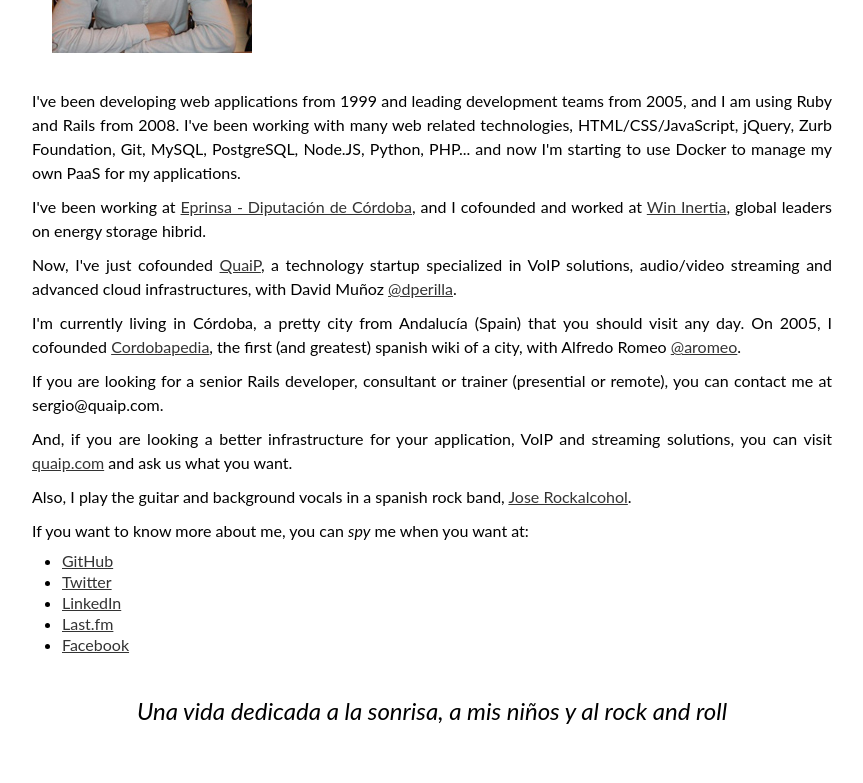
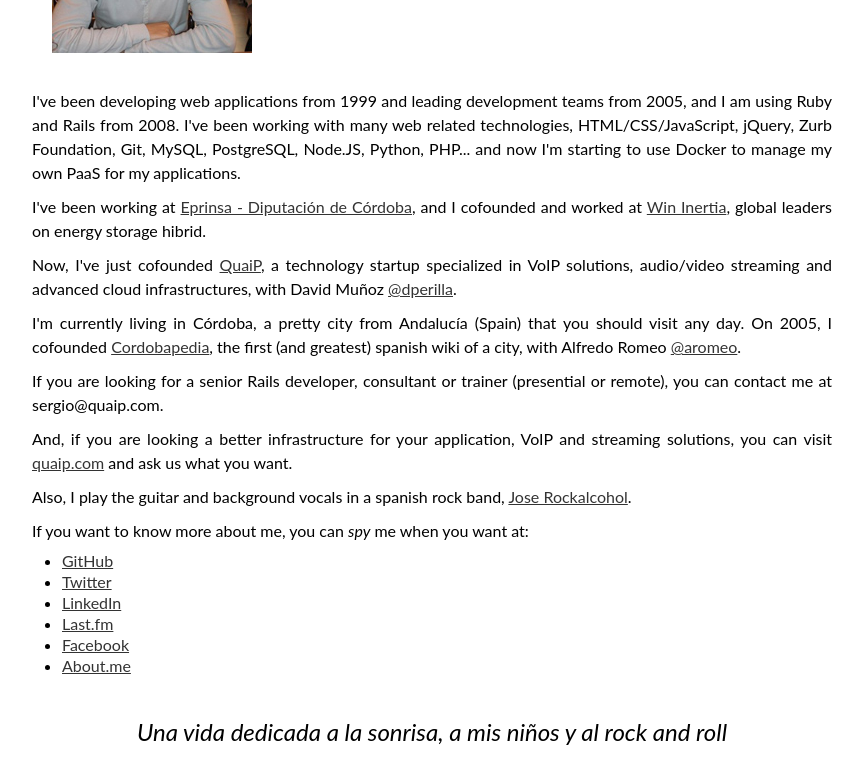
Before and after one commit to sergiogomez/personal-website, a plain HTML site: page index.html in a window 1280 px wide. Shown: the part 187-970 px from the top of the page, without its empty margins (208-1071 px from the left). Drawn offline with Linux system fonts and the light colour scheme.

Commit message:
Adding about.me

```diff
--- a/index.html
+++ b/index.html
@@ -31,6 +31,7 @@
           <li><a href="http://es.linkedin.com/in/sergiogomezleon/">LinkedIn</a></li>
           <li><a href="http://lastfm.es/user/sergiogomez">Last.fm</a></li>
           <li><a href="http://www.facebook.com/sergiogomezleon">Facebook</a></li>
+          <li><a href="http://about.me/sergiogomez">About.me</a></li>
         </ul>
       </div>
       <div class="tagline">
```
